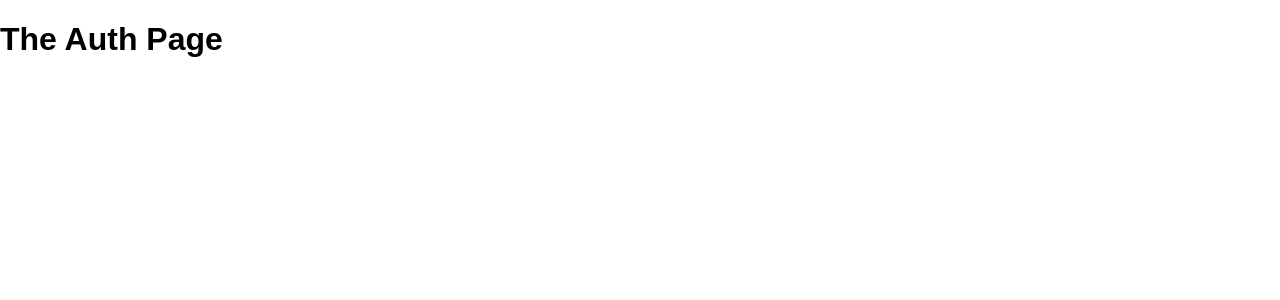
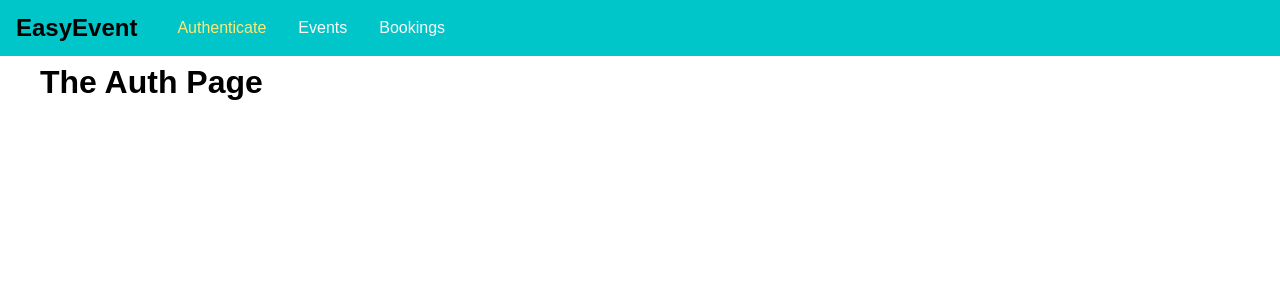
Before and after one commit to JeremyLi17/Event-Booking-GraphQL, a React (Create React App) app in the folder client/: page /auth in a window 1280 px wide. Shown: the top 300 px of the page. Built offline with nearby package versions, Linux system fonts and the light colour scheme; the HTML template or start-up script is replaced by a standard one.

Commit message:
main navigation bar

```diff
--- a/client/src/App.css
+++ b/client/src/App.css
@@ -0,0 +1,3 @@
+.main-content {
+  margin: 4rem 2.5rem;
+}
--- a/client/src/App.js
+++ b/client/src/App.js
@@ -1,20 +1,24 @@
-import './App.css';
 import { BrowserRouter, Route, Routes, Navigate } from 'react-router-dom';
 
+import './App.css';
 import AuthPage from './pages/Auth';
 import EventsPage from './pages/Events';
 import BookingsPage from './pages/Bookings';
+import MainNavigation from './components/Navigation/MainNavigation';
 
 function App() {
   return (
     <div className="App">
       <BrowserRouter>
+        <MainNavigation />
+        <main className="main-content">
           <Routes>
             <Route path="/auth" element={<AuthPage />} />
             <Route path="/events" Component={EventsPage} />
             <Route path="/bookings" Component={BookingsPage} />
             <Route path="/" element={<Navigate replace={true} to="/auth" />} />
           </Routes>
+        </main>
       </BrowserRouter>
     </div>
   );
--- /dev/null
+++ b/client/src/components/Navigation/MainNavigation.css
@@ -0,0 +1,43 @@
+.main-navigation {
+  position: fixed;
+  left: 0;
+  top: 0;
+  width: 100%;
+  height: 3.5rem;
+  background: rgb(0, 197, 201);
+  padding: 0 1rem;
+  display: flex;
+  align-items: center;
+}
+
+.main-navigation_logo h1 {
+  margin: 0;
+  font-size: 1.5rem;
+}
+
+.main-navigation_items {
+  margin-left: 1.5rem;
+}
+
+.main-navigation_items ul {
+  padding: 0;
+  margin: 0;
+  display: flex;
+  list-style: none;
+}
+
+.main-navigation_items li {
+  margin: 0 1rem;
+}
+
+.main-navigation_items a {
+  /* You cannot directly sperify the NavLink here */
+  text-decoration: none;
+  color: rgb(251, 251, 251);
+}
+
+.main-navigation_items a:hover,
+.main-navigation_items a:active,
+.main-navigation_items a.active {
+  color: rgb(255, 234, 117);
+}
--- /dev/null
+++ b/client/src/components/Navigation/MainNavigation.js
@@ -0,0 +1,27 @@
+import React from 'react';
+import { NavLink } from 'react-router-dom';
+
+import './MainNavigation.css';
+
+const mainNavigation = (props) => (
+  <header className="main-navigation">
+    <div className="main-navigation_logo">
+      <h1>EasyEvent</h1>
+    </div>
+    <nav className="main-navigation_items">
+      <ul>
+        <li>
+          <NavLink to="/auth">Authenticate</NavLink>
+        </li>
+        <li>
+          <NavLink to="/events">Events</NavLink>
+        </li>
+        <li>
+          <NavLink to="/bookings">Bookings</NavLink>
+        </li>
+      </ul>
+    </nav>
+  </header>
+);
+
+export default mainNavigation;
```
Lines whose indentation alone changed are shown as unchanged.
